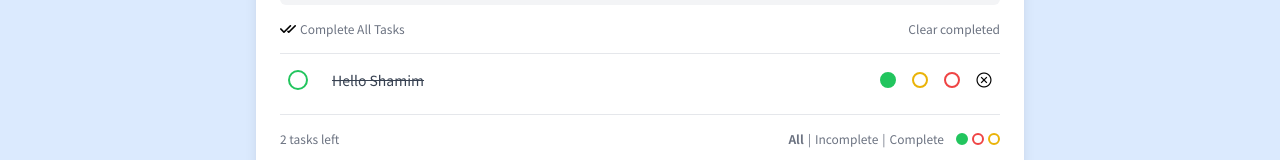
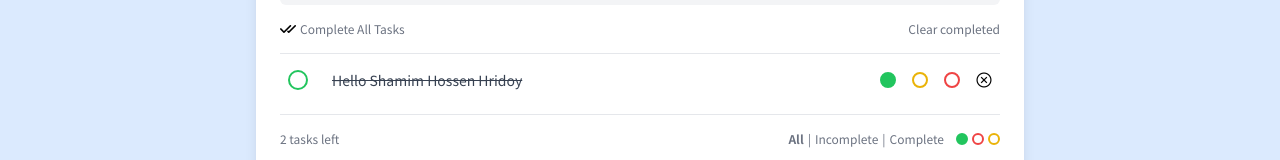
Before and after one commit to shamim456/Simple-Todo-Application-using-redux-thunk, a React (Create React App) app: page / in a window 1280 px wide. Shown: the part 358-518 px from the top of the page. Built offline with nearby package versions, Linux system fonts and the light colour scheme.

Commit message:
fix some bugs

```diff
--- a/src/Components/TodoList/Todo.js
+++ b/src/Components/TodoList/Todo.js
@@ -1,5 +1,4 @@
 import React from "react";
-import { useDispatch } from "react-redux";
 import cancel from "../../assets/images/cancel.png";
 
 const Todo = ({ todo }) => {
--- a/src/Redux/Todos/InitialState.js
+++ b/src/Redux/Todos/InitialState.js
@@ -1,7 +1,7 @@
 const initialState = [
   {
     id: 0,
-    text: "Hello Shamim",
+    text: "Hello Shamim Hossen Hridoy",
     completed: true,
     color: "red",
   },
```
